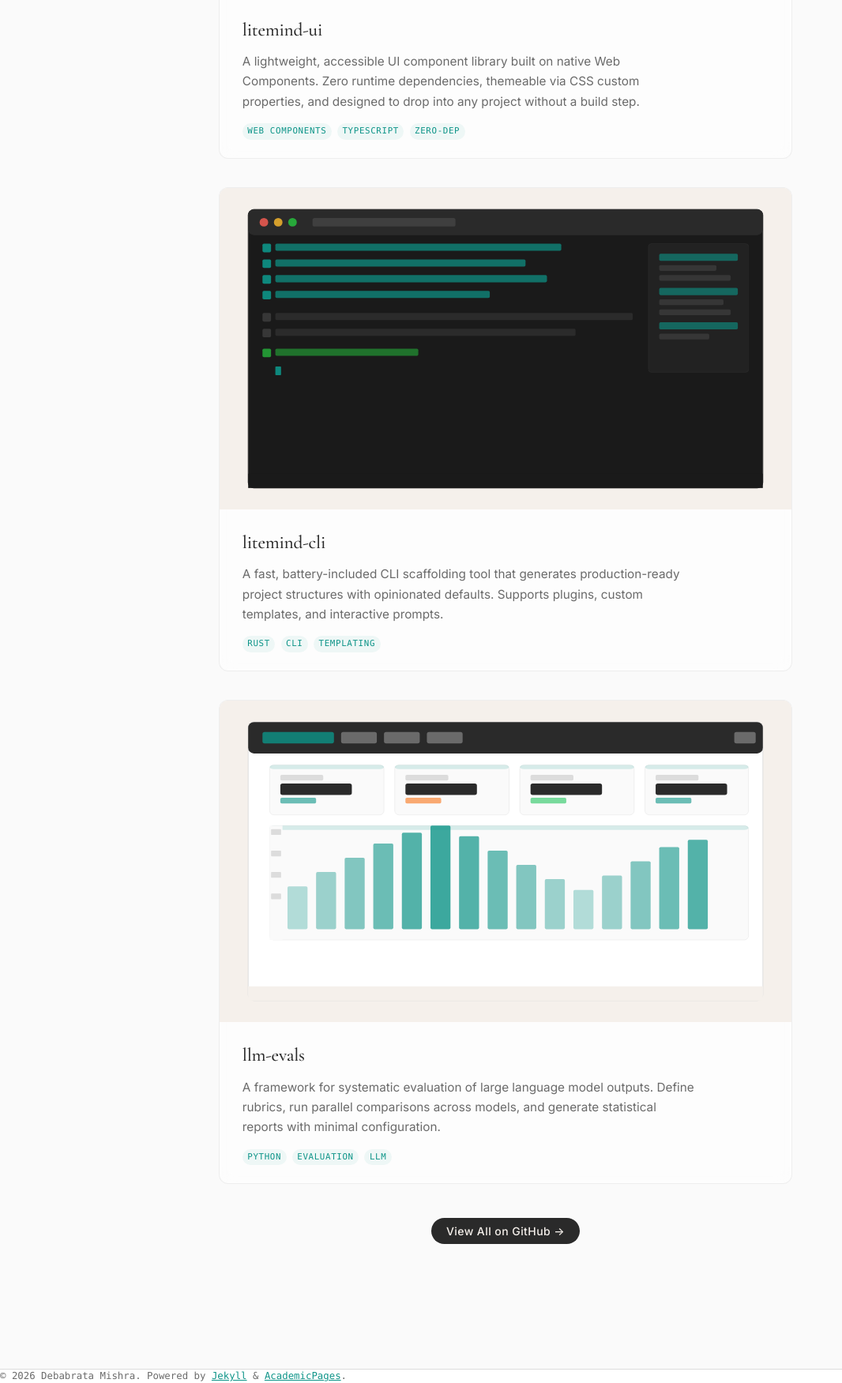
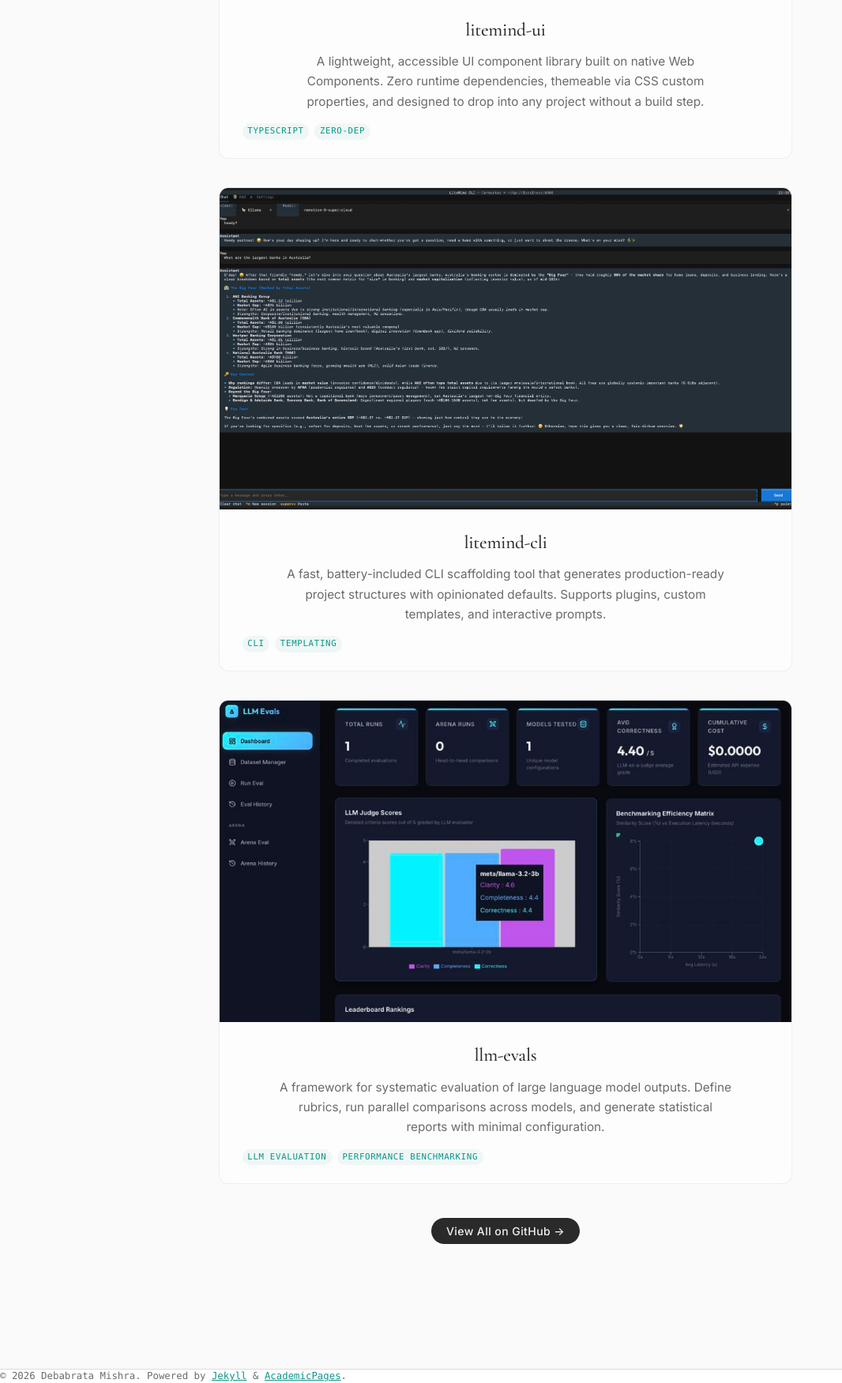
Before and after one commit to debabratamishra/debabratamishra.github.io, a Jekyll site: the page built from _pages/projects.md, in a window 1280 px wide, cut to the strip 694-2445 px from the top of the page. Shown: the whole strip at 79% size, without its empty margins (0-1066 px from the left). Built offline with Jekyll 4.4.1, drawn with Linux system fonts in a browser that asks for light colours.

Commit message:
fix : fixes for layout and project screenshots

```diff
--- a/_pages/projects.md
+++ b/_pages/projects.md
@@ -28,7 +28,6 @@
           <h3 class="project-card__title">litemind-ui</h3>
           <p class="project-card__desc">A lightweight, accessible UI component library built on native Web Components. Zero runtime dependencies, themeable via CSS custom properties, and designed to drop into any project without a build step.</p>
           <div class="project-card__meta">
-            <span class="project-card__tag">Web Components</span>
             <span class="project-card__tag">TypeScript</span>
             <span class="project-card__tag">Zero-dep</span>
           </div>
@@ -40,7 +39,7 @@
     <article class="project-card" data-card>
       <a href="https://github.com/debabratamishra/litemind-cli" target="_blank" rel="noopener noreferrer" class="project-card__link">
         <div class="project-card__image">
-          <img src="{{ '/images/projects/litemind-cli-demo.svg' | relative_url }}" alt="litemind-cli demo terminal screenshot" loading="lazy" width="800" height="450">
+          <img src="{{ '/images/projects/litemind-cli-demo.png' | relative_url }}" alt="litemind-cli demo terminal screenshot" loading="lazy" width="800" height="450">
           <span class="project-card__play" aria-hidden="true">
             <svg width="48" height="48" viewBox="0 0 48 48" fill="none">
               <circle cx="24" cy="24" r="22" fill="rgba(255,255,255,0.85)" stroke="rgba(0,0,0,0.1)" stroke-width="1"/>
@@ -52,7 +51,6 @@
           <h3 class="project-card__title">litemind-cli</h3>
           <p class="project-card__desc">A fast, battery-included CLI scaffolding tool that generates production-ready project structures with opinionated defaults. Supports plugins, custom templates, and interactive prompts.</p>
           <div class="project-card__meta">
-            <span class="project-card__tag">Rust</span>
             <span class="project-card__tag">CLI</span>
             <span class="project-card__tag">Templating</span>
           </div>
@@ -64,7 +62,7 @@
     <article class="project-card" data-card>
       <a href="https://github.com/debabratamishra/llm-evals" target="_blank" rel="noopener noreferrer" class="project-card__link">
         <div class="project-card__image">
-          <img src="{{ '/images/projects/llm-evals-demo.svg' | relative_url }}" alt="llm-evals dashboard demo screenshot" loading="lazy" width="800" height="450">
+          <img src="{{ '/images/projects/llm-evals-demo.jpeg' | relative_url }}" alt="llm-evals dashboard demo screenshot" loading="lazy" width="800" height="450">
           <span class="project-card__play" aria-hidden="true">
             <svg width="48" height="48" viewBox="0 0 48 48" fill="none">
               <circle cx="24" cy="24" r="22" fill="rgba(255,255,255,0.85)" stroke="rgba(0,0,0,0.1)" stroke-width="1"/>
@@ -76,9 +74,8 @@
           <h3 class="project-card__title">llm-evals</h3>
           <p class="project-card__desc">A framework for systematic evaluation of large language model outputs. Define rubrics, run parallel comparisons across models, and generate statistical reports with minimal configuration.</p>
           <div class="project-card__meta">
-            <span class="project-card__tag">Python</span>
-            <span class="project-card__tag">Evaluation</span>
-            <span class="project-card__tag">LLM</span>
+            <span class="project-card__tag">LLM Evaluation</span>
+            <span class="project-card__tag">Performance Benchmarking</span>
           </div>
         </div>
       </a>
--- a/_sass/_base.scss
+++ b/_sass/_base.scss
@@ -5,6 +5,7 @@
   /* sticky footer fix */
   position: relative;
   min-height: 100%;
+  scroll-padding-top: 4rem;
 }
 
 body {
@@ -26,6 +27,7 @@
   line-height: 1.2;
   font-family: $header-font-family;
   font-weight: bold;
+  scroll-margin-top: 4rem;
 }
 
 h1 {
--- a/_sass/_page.scss
+++ b/_sass/_page.scss
@@ -5,9 +5,10 @@
 #main {
   @include container;
   @include clearfix;
-  margin-top: 2em;
+  margin-top: 3rem;
   padding-left: 1em;
   padding-right: 1em;
+  padding-top: 1rem;
   animation: intro 0.3s both;
   animation-delay: 0.35s;
 
@@ -17,11 +18,6 @@
 }
 
 .page {
-  @include breakpoint($large) {
-    @include span(10 of 12 last);
-    @include prefix(1 of 12);
-    @include suffix(1 of 12);
-  }
 
   .page__inner-wrap {
     @include full();
@@ -41,6 +37,9 @@
 .page__title {
   margin-top: 0;
   line-height: 1;
+  scroll-margin-top: 4rem;
+  font-family: $font-serif;
+  font-weight: 400;
 
   & + .page__meta {
     margin-top: -0.5em;
@@ -53,6 +52,14 @@
 }
 
 .page__content {
+  max-width: 100ch;
+  margin: 0 auto;
+  padding: 0;
+  text-align: justify;
+
+  h1, h2, h3, h4, h5, h6 {
+    scroll-margin-top: 4rem;
+  }
 
   h2 {
     padding-bottom: 0.5em;
@@ -74,6 +81,12 @@
         margin-top: -($indent-var);
       }
     }
+  }
+
+  img {
+    display: block;
+    margin: 0 auto;
+    max-width: 100%;
   }
 
   a {
@@ -855,7 +868,7 @@
   height: 100%;
   max-width: 650px;
   overflow: hidden;
-  opacity: 0.22;
+  opacity: 0.35;
   filter: grayscale(1) sepia(0.24) saturate(0.44) contrast(0.88) brightness(1.08);
   mask-image: linear-gradient(to right, black 15%, transparent 100%);
   -webkit-mask-image: linear-gradient(to right, black 15%, transparent 100%);
@@ -882,7 +895,7 @@
 
 /* Portrait hover reveal: increased contrast and opacity */
 .hero:hover .hero__portrait-layer {
-  opacity: 0.38;
+  opacity: 0.45;
   filter: grayscale(1) sepia(0.18) saturate(0.35) contrast(1.06) brightness(1.04);
 }
 
@@ -1372,6 +1385,12 @@
 
 .project-card__body {
   padding: 1.5rem 1.6rem 1.3rem;
+  text-align: center;
+
+  .project-card__desc {
+    margin-left: auto;
+    margin-right: auto;
+  }
 }
 
 .project-card__title {
@@ -1382,6 +1401,7 @@
   margin: 0 0 0.5em;
   color: #2a2a2a;
   letter-spacing: -0.01em;
+  scroll-margin-top: 4rem;
 }
 
 .project-card__desc {
```
Also changed, not shown: images/projects/litemind-cli-demo.png (added), images/projects/llm-evals-demo.jpeg (added).
